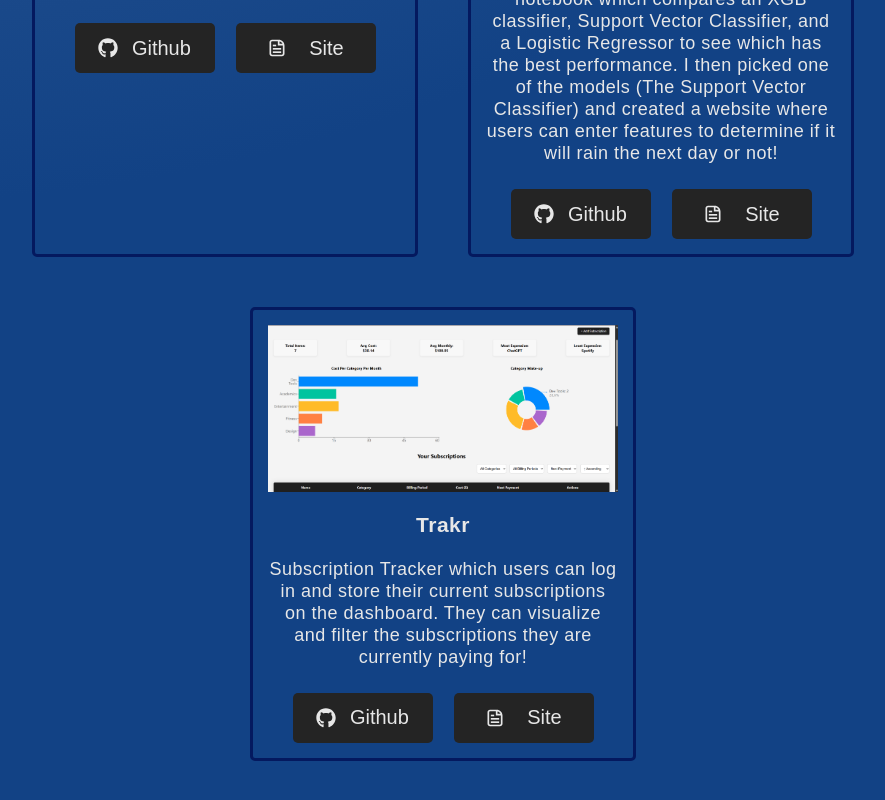
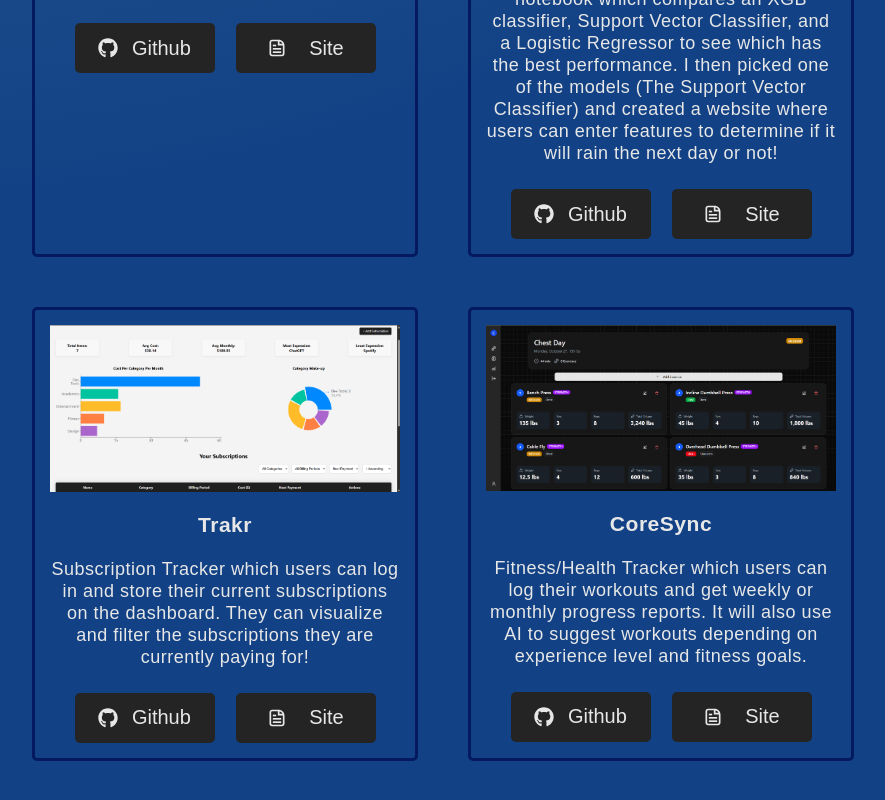
Before and after one commit to dgiletto/Portfolio, a React (Create React App) app: page /projects in a window 1280 px wide. Shown: the part 1496-2296 px from the top of the page, without its empty margins (197-1082 px from the left). Built offline with nearby package versions, Linux system fonts and the light colour scheme.

Commit message:
Fix Underscore Issue and Added new CoreSync Project

```diff
--- a/src/Components/ProjectCard.js
+++ b/src/Components/ProjectCard.js
@@ -27,14 +27,19 @@ export const ProjectCard = ({ title, photo}) => {
         TrakrDesc:
             "Subscription Tracker which users can log in and store their current subscriptions on the dashboard. They can visualize and filter the subscriptions they are currently paying for!",
         TrakrGithub: "https://github.com/dgiletto/Subscription_Tracker",
-        TrakrWebsite: "https://subscription-trakr.netlify.app/"
+        TrakrWebsite: "https://subscription-trakr.netlify.app/",
+
+        CoreSyncDesc:
+            "Fitness/Health Tracker which users can log their workouts and get weekly or monthly progress reports. It will also use AI to suggest workouts depending on experience level and fitness goals.",
+        CoreSyncGithub: "https://github.com/dgiletto/core-sync",
+        CoreSyncWebsite: "https://core-sync-rouge.vercel.app/"
     }
     return (
         <div className="projectBox">
       <img className="projectPhoto" src={photo} alt="Project display" />
       <div>
         <br />
-        <h3>{title}</h3>
+        <h3>{title.replaceAll("_", " ")}</h3>
         <br />
         {desc[title + "Desc"]}
         <br />
--- a/src/Pages/Projects.jsx
+++ b/src/Pages/Projects.jsx
@@ -5,6 +5,7 @@ import projImg2 from '../Images/projImg2.png';
 import projImg3 from '../Images/projImg3.jpg';
 import projImg4 from '../Images/projImg4.jpeg';
 import projImg5 from '../Images/projImg5.png';
+import projImg6 from '../Images/projImg6.png';
 
 export const Projects = () => {
     return (
@@ -18,6 +19,7 @@ export const Projects = () => {
                 <ProjectCard photo={projImg3} title="Music_Recommendation" />
                 <ProjectCard photo={projImg4} title="Rainfall_Prediction" />
                 <ProjectCard photo={projImg5} title="Trakr" />
+                <ProjectCard photo={projImg6} title="CoreSync" />
             </div>
         </div>
     )
```
Also changed, not shown: src/Images/projImg6.png (added).
